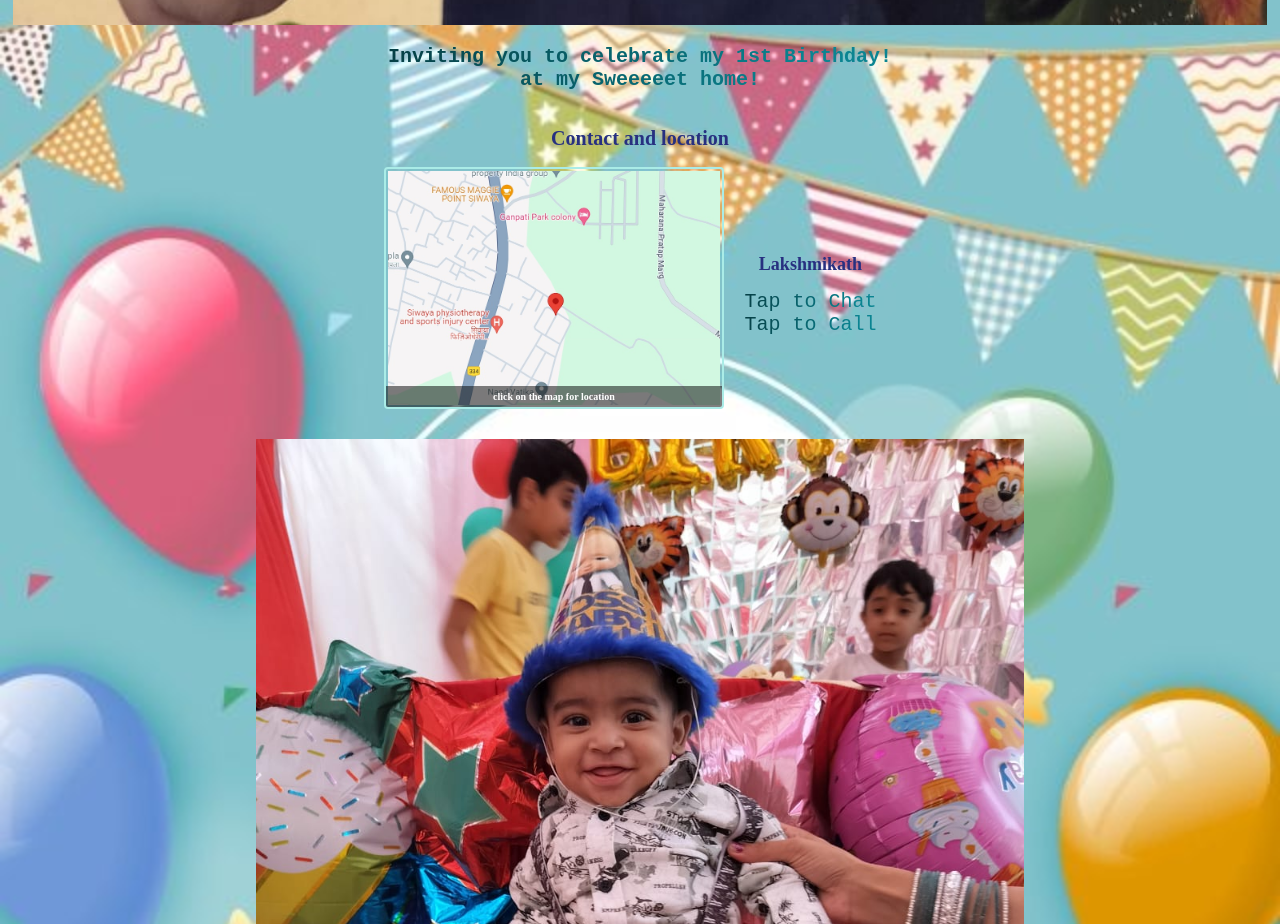
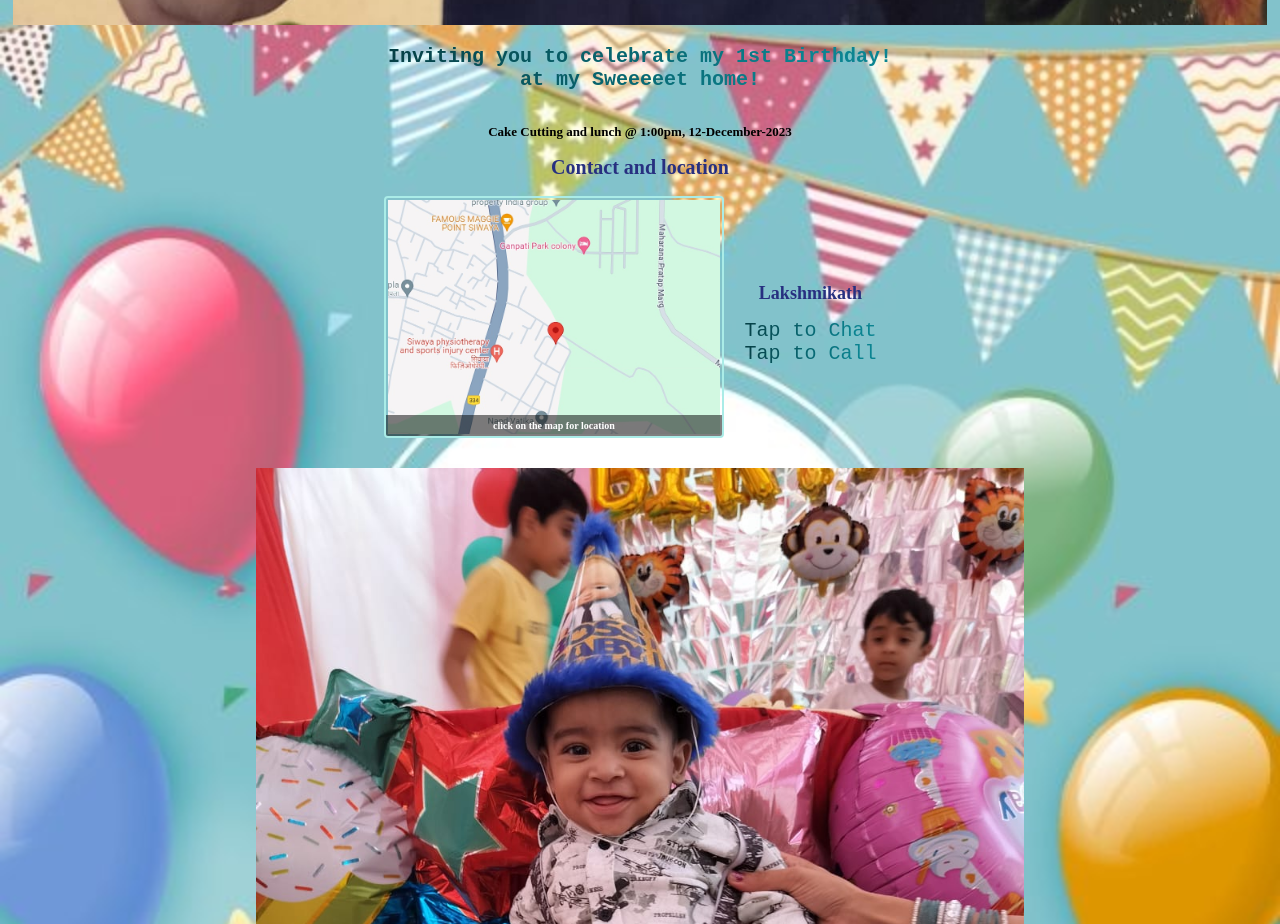
Before and after one commit to vsakhil07/Shreshth-Bhargava, a plain HTML site: page index.html in a window 1280 px wide. Shown: the part 1740-2664 px from the top of the page. Drawn offline with nearby package versions, Linux system fonts and the light colour scheme.

Commit message:
Update index.html

```diff
--- a/index.html
+++ b/index.html
@@ -177,7 +177,7 @@
 			<h3 class="animate-charcter"> Inviting you to celebrate my 1st Birthday!</br>
 			at my Sweeeeet home!</h3>
     		</div>
-		<!--h3 style="font-size:13px;"> Muhoortham 11:00am-11:30am, 10-Sep-23</h3-->
+		<h3 style="font-size:13px;"> Cake Cutting and lunch @ 1:00pm, 12-December-2023</h3>
   		</div>
 		</div>
 
```
